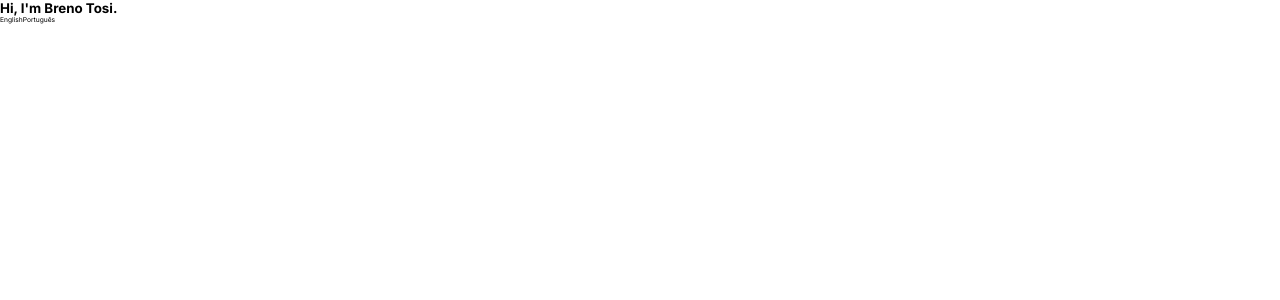
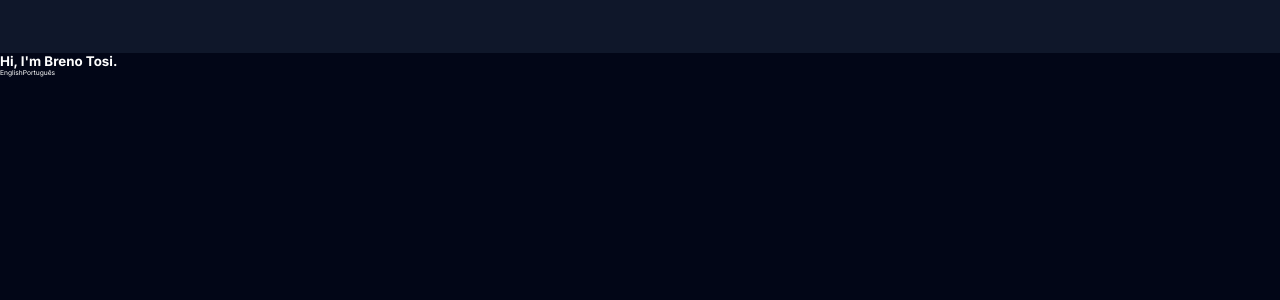
Before and after one commit to Brecori/portfolio, a Next.js app: page /en in a window 1280 px wide. Shown: the top 300 px of the page. Built offline with nearby package versions, Linux system fonts and the light colour scheme.

Commit message:
feat(navbar): criando componente de navbar

```diff
--- /dev/null
+++ b/src/components/Navbar/index.tsx
@@ -0,0 +1,6 @@
+import { FC } from "react";
+import * as S from "./styles";
+
+export const Navbar: FC = () => {
+  return <S.NavbarContainer $hasScrolled={true}></S.NavbarContainer>;
+};
--- /dev/null
+++ b/src/components/Navbar/styles.ts
@@ -0,0 +1,12 @@
+import styled from "styled-components";
+
+export const NavbarContainer = styled.nav<{ $hasScrolled: boolean }>`
+  height: 8rem;
+  width: 100%;
+  display: flex;
+  justify-content: space-between;
+  background-color: ${({ $hasScrolled }) =>
+    $hasScrolled
+      ? "var(--color-background-secondary)"
+      : "var(--color-background-primary)"};
+`;
--- a/src/i18n/request.ts
+++ b/src/i18n/request.ts
@@ -9,7 +9,7 @@ export default getRequestConfig(async ({ requestLocale }) => {
     ? requested
     : routing.defaultLocale;
 
-  const header = (await import(`../messages/${locale}/header.json`)).default;
+  const header = (await import(`../messages/header/${locale}.json`)).default;
 
   return {
     locale,
--- a/src/templates/Home/index.tsx
+++ b/src/templates/Home/index.tsx
@@ -4,6 +4,7 @@ import { FC } from "react";
 import * as S from "./styles";
 import { useTranslations } from "next-intl";
 import { usePathname, useRouter } from "@/i18n/navigation";
+import { Navbar } from "@/components/Navbar";
 
 export const HomeTemplate: FC = () => {
   const t = useTranslations("header");
@@ -16,6 +17,8 @@ export const HomeTemplate: FC = () => {
   }
 
   return (
+    <>
+      <Navbar />
       <S.HomeContainer>
         <h1>
           {t.rich("title", {
@@ -26,5 +29,6 @@ export const HomeTemplate: FC = () => {
         <button onClick={() => changeLanguage("en")}>English</button>
         <button onClick={() => changeLanguage("pt-BR")}>Português</button>
       </S.HomeContainer>
+    </>
   );
 };
--- a/src/templates/Home/styles.ts
+++ b/src/templates/Home/styles.ts
@@ -4,6 +4,5 @@ export const HomeContainer = styled.main`
   width: 100%;
   height: 100%;
   /* background-color: var(--color-background-primary); */
-  background-color: white;
-  color: black;
+  color: white;
 `;
```
Also changed, not shown: src/app/[locale]/layout.tsx (+4 -4 lines), src/messages/header/en.json (renamed from src/messages/en/header.json), src/messages/header/pt-BR.json (renamed from src/messages/pt-BR/header.json). Lines whose indentation alone changed are shown as unchanged.
